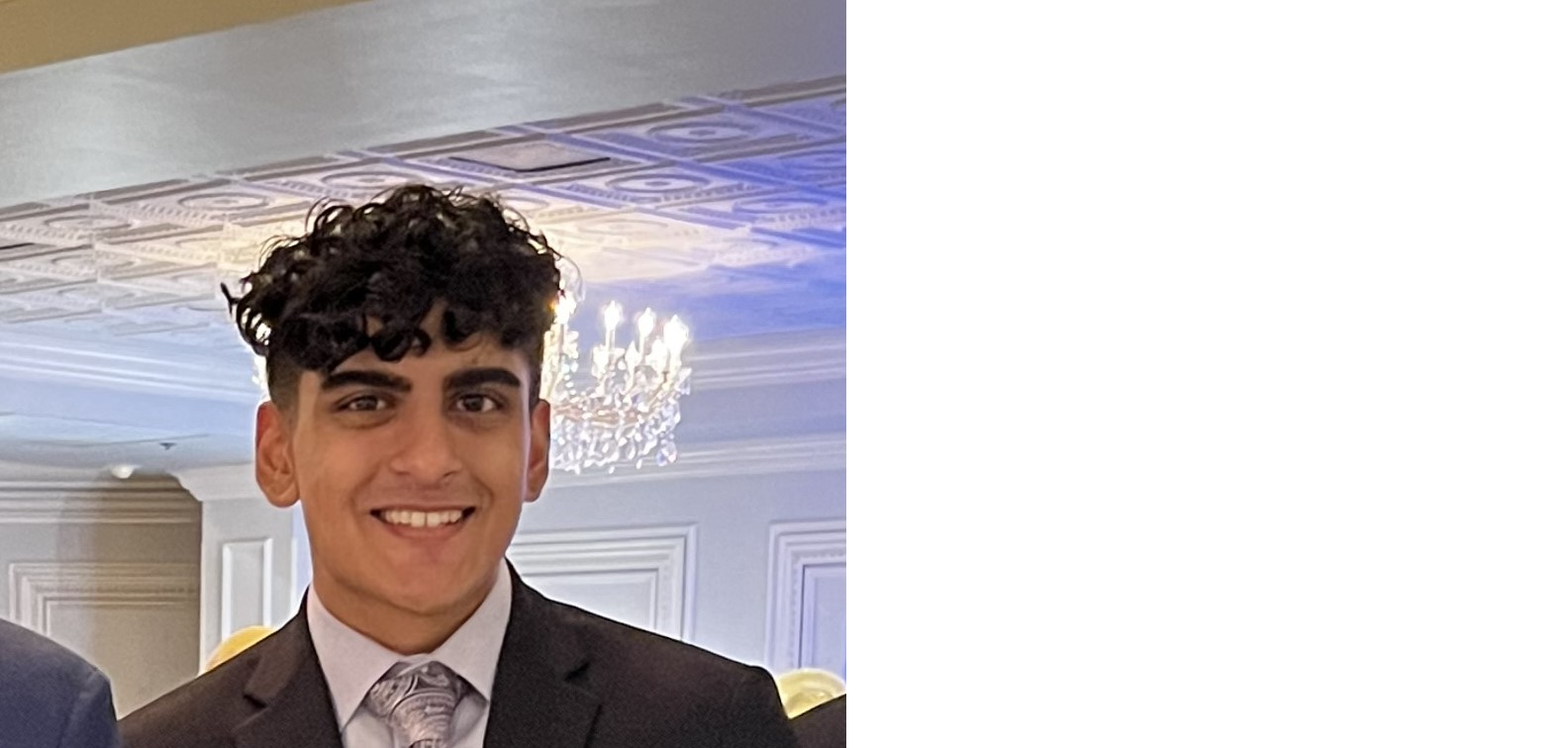
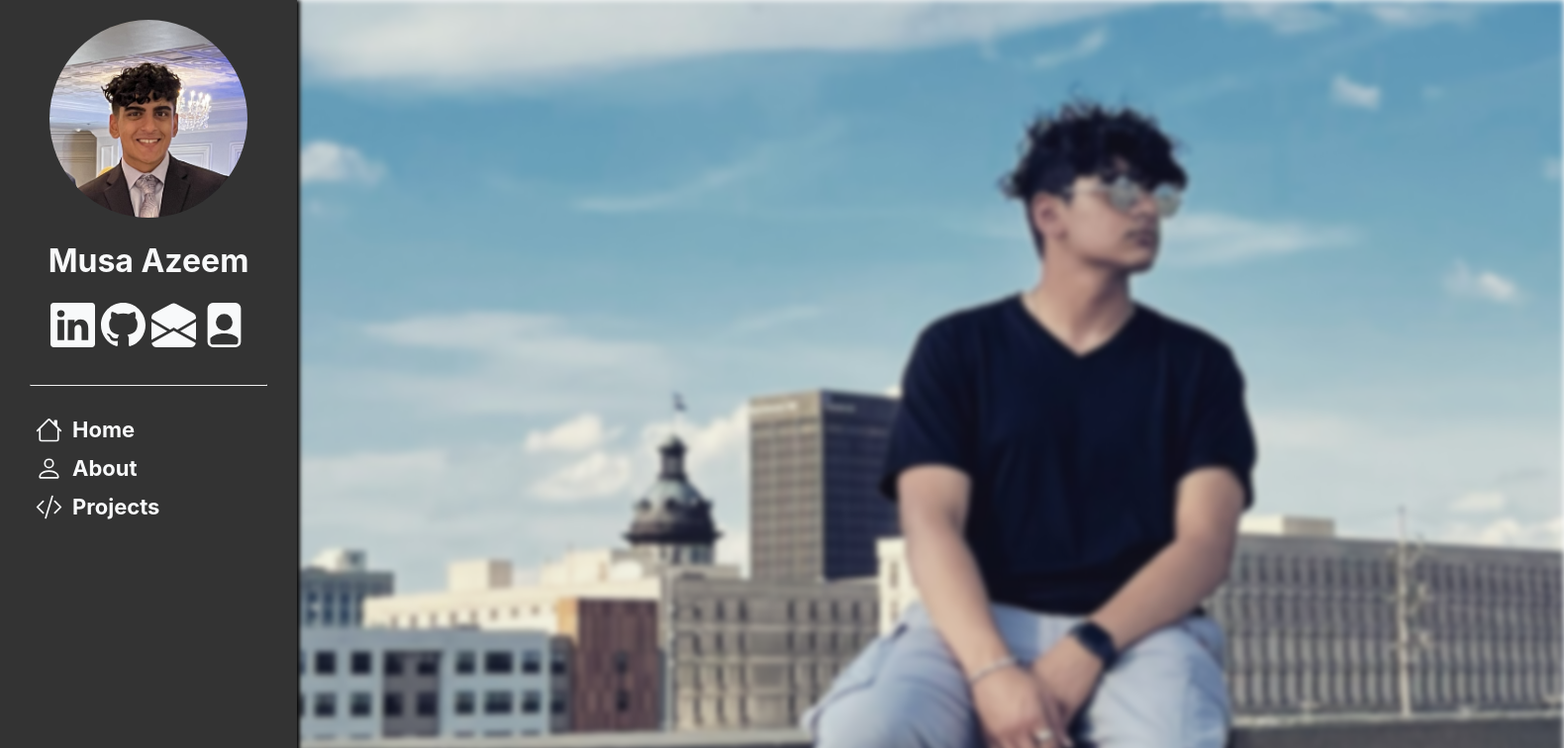
Before and after one commit to Musa-Azeem/musa-azeem, a React (Create React App) app in the folder app/: page / in a window 1280 px wide. Shown: the top 756 px of the page at 99% size, 1580 px wide, since content can reach past the window. Built offline with nearby package versions, Linux system fonts and the light colour scheme.

Commit message:
added some css

```diff
--- a/app/src/App.js
+++ b/app/src/App.js
@@ -1,10 +1,12 @@
 import './App.css';
 import SideNav from './Components/SideNav/SideNav'
+import Home from './Home/Home'
 
 function App() {
   return (
     <div className="App">
         <SideNav />
+        <Home />
     </div>
   );
 }
--- /dev/null
+++ b/app/src/Components/SideNav/SideNav.css
@@ -0,0 +1,101 @@
+:root {
+    --bg: #333333;
+    --text: #F8F9FA;
+    --hover: #bcbcbc;
+}
+
+/* ------------------------- Side Nav ----------------------- */
+.sidenav {
+    height: 100%;       /* Full-height: remove this if you want "auto" height */
+    width: 300px;       /* Set the width of the sidebar */
+    position: fixed;    /* Fixed Sidebar (stay in place on scroll) */
+    z-index: 1;         /* Stay on top */
+    top: 0;             /* Stay at the top */
+    left: 0;
+    background-color: var(--bg);
+    overflow-x: hidden; /* Disable horizontal scroll */
+    margin: 0px 0px 0px 0px;
+    box-shadow: 3px 0px 4px black;
+    color: var(--text);
+  }
+
+    .sidenav h1 {
+        font-size: 32px;
+        margin: 0px;
+    }
+
+    .sidenav .container {
+      position: relative;
+      margin: 20px 0px 10px 0px;
+      text-align: center;
+    }
+
+    /* Side Nav pfp */
+    .sidenav .pfp {
+      border-radius: 50%;
+      height: 200px;
+    }
+
+    /* Side Nav Row Icons */
+    .sidenav .container .icon {
+      height: 45px;
+      width: 45px;
+      margin: 3px 3px;
+      fill: currentColor;
+    }
+
+    /* Side Nav Divider */
+    .sidenav hr {
+      margin: 30px 30px 30px 30px;
+      border-top: 1.5px solid var(--bg);
+      border-radius: 5%;
+    }
+
+    /* Side Nav Links*/
+
+    .sidenav ul {
+      padding: 0px 0px 0px 10px;
+      margin: 0px;
+    }
+
+      .sidenav ul .icon {
+        height: 27px;
+        width: 27px;
+        fill: currentColor;
+        display: inline;
+        margin: auto 10px;
+      }
+
+    .sidenav li {
+      list-style-type: none;
+      margin: 10px 0px 10px 0px;
+    }
+      .nav-link {
+        padding: 1px 8px 1px 16px;
+        margin: 10px 0px 10px 0px;
+        display: flex;
+      }
+
+      .nav-link:hover {
+        cursor: pointer;
+        color: var(--hover);
+      }
+
+      .sidenav li a {
+        padding: 1px 8px 1px 16px;
+        margin: 10px 0px 10px 0px;
+        display: flex;
+      }
+
+      .sidenav li h1 {
+        font-size: 22px;
+      }
+
+
+    .sidenav a {
+      color: var(--text);
+      text-decoration: none;
+    }
+    .sidenav a:hover {
+      color: var(--hover);
+    }
--- a/app/src/Components/SideNav/SideNav.js
+++ b/app/src/Components/SideNav/SideNav.js
@@ -1,5 +1,6 @@
 import head from '../../assets/head.jpg'
 import resume from '../../assets/Resume.pdf'
+import './SideNav.css'
 import { LinkedInIcon, GithubIcon, MailIcon, ResumeIcon, HouseIcon, PersonIcon, CodeIcon } from '../Icons'
 
 
@@ -43,10 +44,10 @@ const SideNav = ({ homeRef, aboutRef, projectsRef, contactRef}) => {
       <hr className="navdivider"></hr>
 
       <ul className="navlinks">
-        <li>
+        <li><div className="nav-link">
           <HouseIcon />
           <h1>Home</h1>
-        </li>
+        </div></li>
         <li><div className="nav-link">
           <PersonIcon />
           <h1 onClick={ () => scrollToRef(aboutRef) }>About</h1>
--- /dev/null
+++ b/app/src/Home/Home.css
@@ -0,0 +1,5 @@
+.home .homePic {
+    margin-left: 300px;
+    width: 100%;
+    filter: blur(3px);
+}
--- /dev/null
+++ b/app/src/Home/Home.js
@@ -0,0 +1,12 @@
+import HomePic from '../assets/home_pic.jpg'
+import './Home.css'
+
+const Home = () => {
+  return (
+    <section className='home'>
+      <img src={ HomePic } className='homePic' alt='me again'></img>
+    </section>
+  )
+}
+
+export default Home
--- a/app/src/index.css
+++ b/app/src/index.css
@@ -1,5 +1,5 @@
 body {
-  margin: 0;
+  margin: 0px;
   font-family: -apple-system, BlinkMacSystemFont, 'Segoe UI', 'Roboto', 'Oxygen',
     'Ubuntu', 'Cantarell', 'Fira Sans', 'Droid Sans', 'Helvetica Neue',
     sans-serif;
```
Also changed, not shown: app/src/assets/home_pic.jpg (added).
